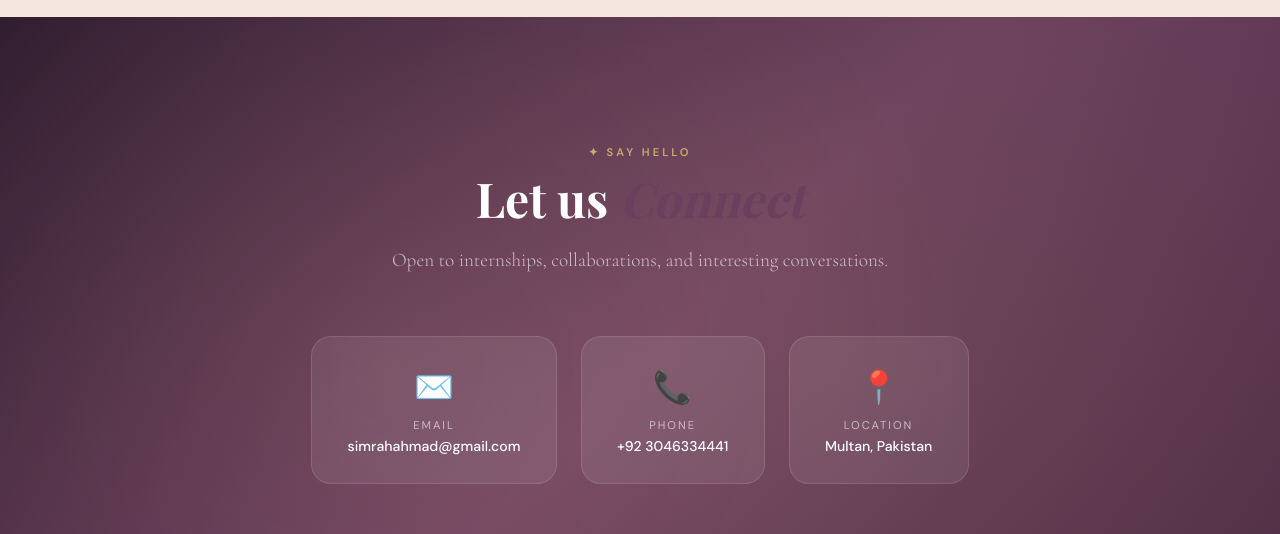
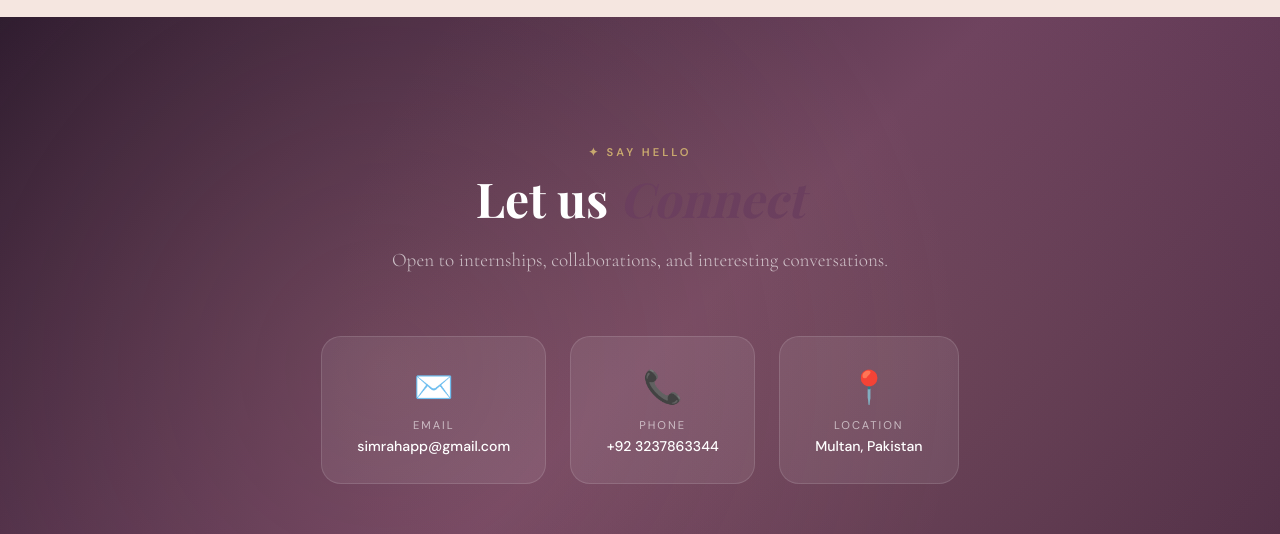
Before and after one commit to simrahmad/simrahmad-portfolio, a plain HTML site: page index.html in a window 1280 px wide. Shown: the part 8033-8567 px from the top of the page. Drawn offline with nearby package versions, Linux system fonts and the light colour scheme; a web font is replaced by a local one.

Commit message:
Update index.html

```diff
--- a/index.html
+++ b/index.html
@@ -1629,15 +1629,15 @@ footer span { color: var(--rose); }
     <p class="contact-subtitle">Open to internships, collaborations, and interesting conversations.</p>
 
     <div class="contact-cards">
-      <a href="mailto:simrahahmad@gmail.com" class="contact-card">
+      <a href="mailto:simrahapp@gmail.com" class="contact-card">
         <div class="contact-card-icon">✉️</div>
         <div class="contact-card-label">Email</div>
-        <div class="contact-card-value">simrahahmad@gmail.com</div>
+        <div class="contact-card-value">simrahapp@gmail.com</div>
       </a>
-      <a href="tel:+923046334441" class="contact-card">
+      <a href="tel:+923237863344" class="contact-card">
         <div class="contact-card-icon">📞</div>
         <div class="contact-card-label">Phone</div>
-        <div class="contact-card-value">+92 3046334441</div>
+        <div class="contact-card-value">+92 3237863344</div>
       </a>
       <div class="contact-card">
         <div class="contact-card-icon">📍</div>
```
